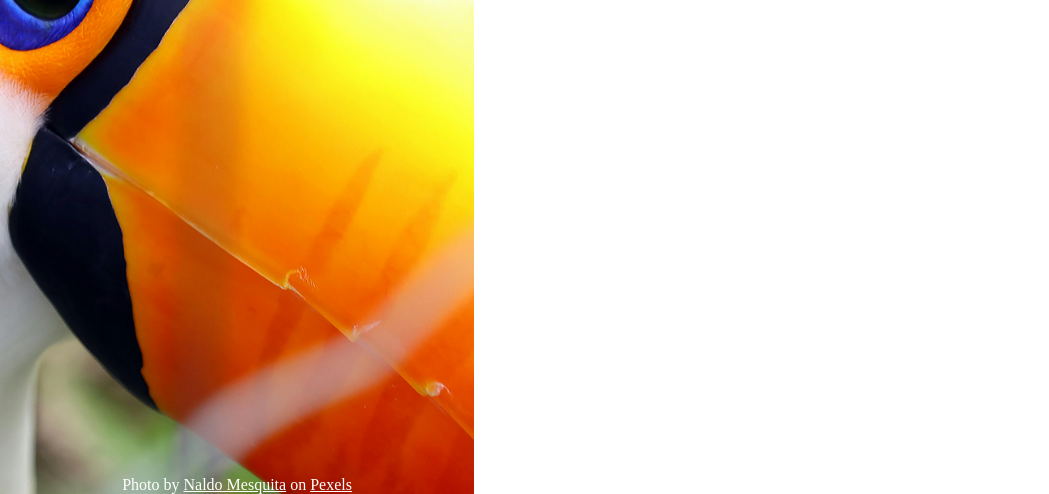
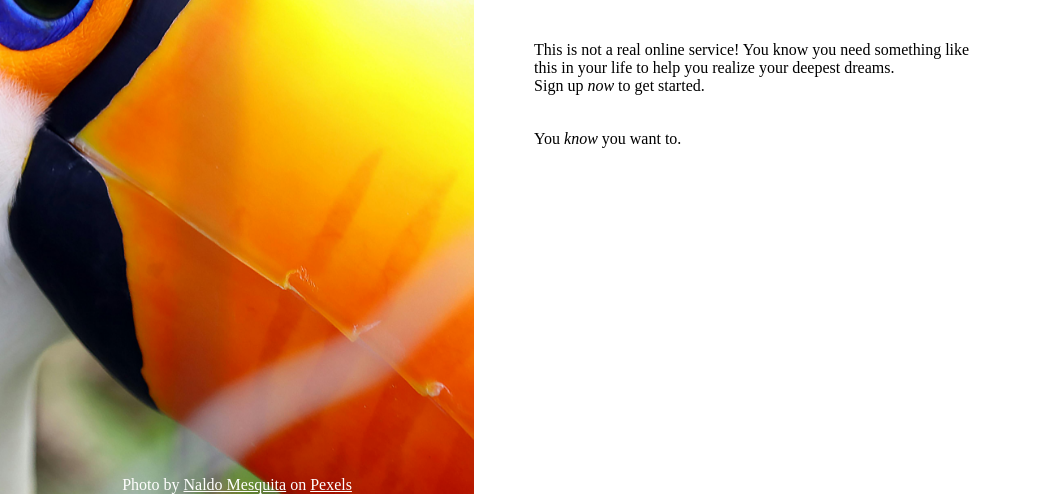
Before and after one commit to AleLoiac/sign-up-form, a plain HTML site: page index.html in a window 1280 px wide. Shown: the part 306-800 px from the top of the page, without its empty margins (0-1049 px from the left). Drawn offline with Linux system fonts and the light colour scheme.

Commit message:
Position the header

```diff
--- a/styles.css
+++ b/styles.css
@@ -60,8 +60,15 @@ a:link {
 
 .container {
     flex: 1.7;
+    display: flex;
+    align-items: center;
 }
 
 .header {
-    max-inline-size: 65ch;
+    max-inline-size: 70ch;
+    padding: 80px 60px;
 }
+
+.header > p + p {
+    margin-top: 35px;
+}
```
